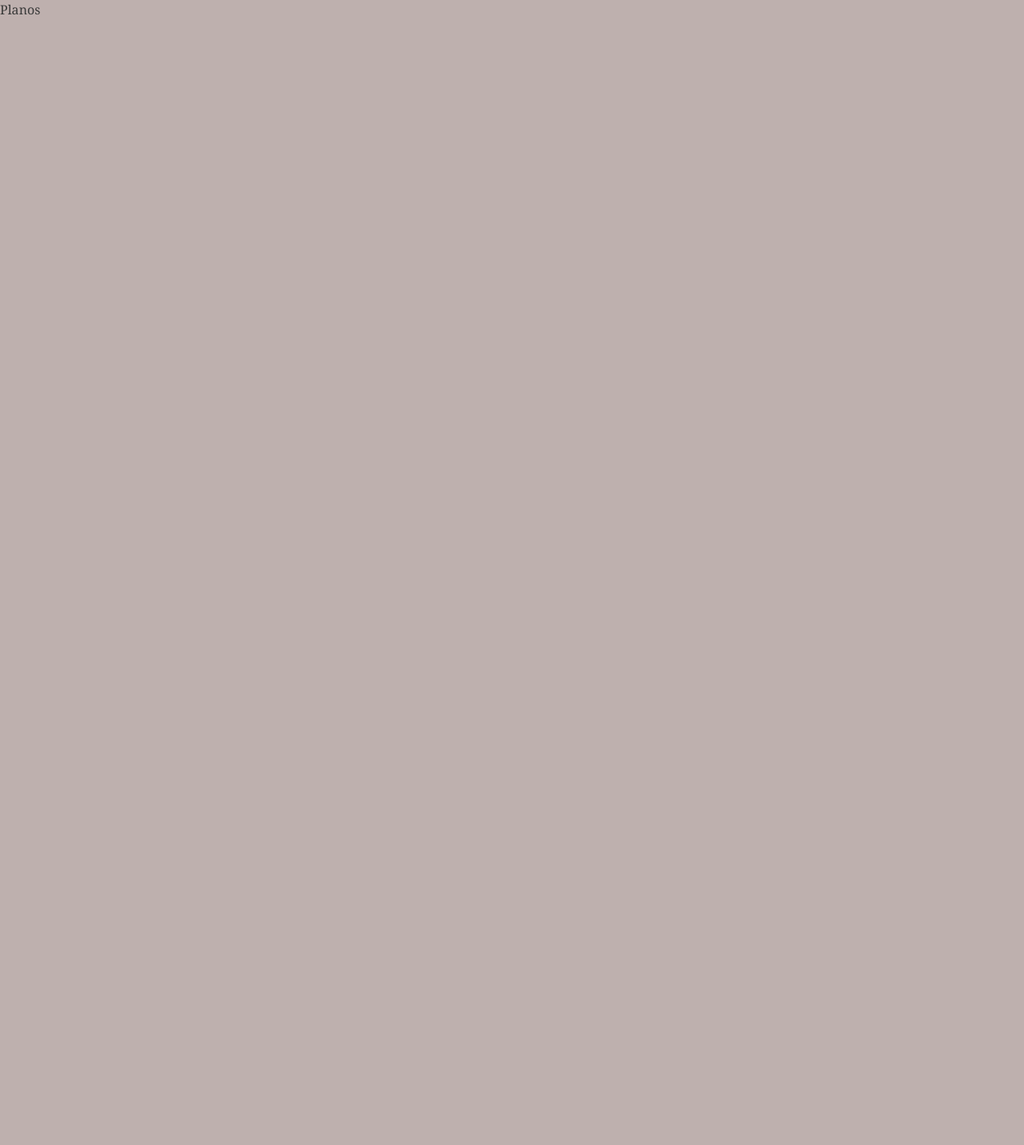
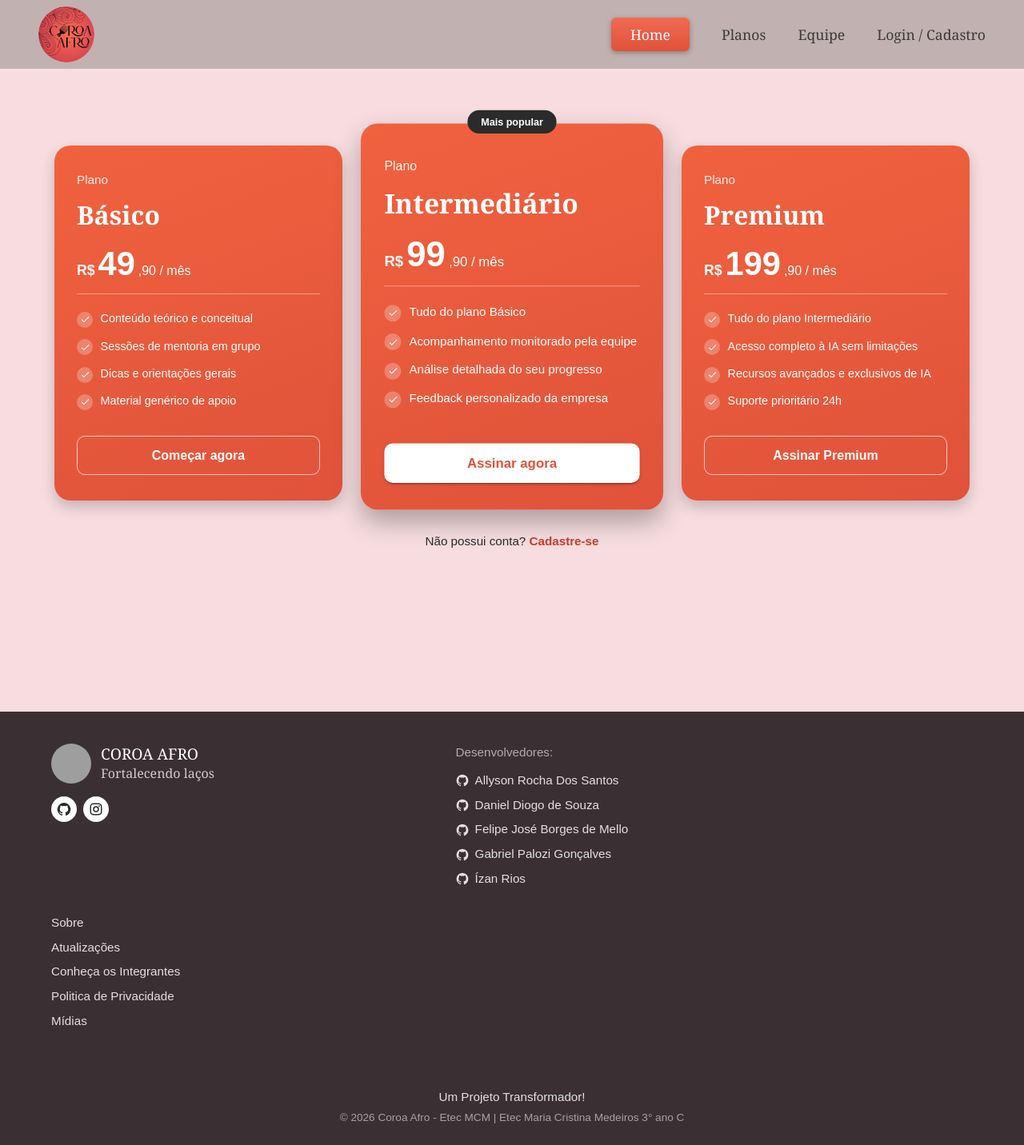
Before and after one commit to Felipejbm/CoroaAfro, a React (Vite) app: page /planos in a window 1280 px wide. Shown: the whole page at 80% size. Before the commit the page ends 800 px from the top, so only its background shows below. Built offline with nearby package versions, Linux system fonts and the light colour scheme; grey boxes are pictures that could not be loaded.

Commit message:
feat(pages): adiciona tela dos planos

```diff
--- a/src/pages/LandPage/Planos/Planos.tsx
+++ b/src/components/Planos/Planos.tsx
@@ -1,6 +1,6 @@
 import { Typography, Button, Container, Link, Stack, Box } from "@mui/material";
 import CheckIcon from "@mui/icons-material/Check";
-import { plans } from "../LandPage.utils";
+import { plans } from "../../pages/LandPage/LandPage.utils";
 
 export default function PricingPage() {
   return (
--- a/src/pages/LandPage/LandPage.tsx
+++ b/src/pages/LandPage/LandPage.tsx
@@ -12,7 +12,7 @@ import { styles } from "./LandPage.styles";
 import { items } from "./LandPage.utils";
 import TestimonialsCarousel from "./Carrosel/Carrosel";
 import Footer from "../../components/FooterLandPage/FooterLandPage";
-import PricingPage from "./Planos/Planos";
+import PricingPage from "../../components/Planos/Planos";
 
 export default function LandPage() {
   return (
--- a/src/pages/Planos/Planos.tsx
+++ b/src/pages/Planos/Planos.tsx
@@ -1,9 +1,18 @@
 import { Stack } from "@mui/material";
+import NavBarLandPage from "../../components/NavBarLandPage/NavBarLandPage";
+import FooterLandPage from "../../components/FooterLandPage/FooterLandPage";
+import PricingPage from "../../components/Planos/Planos";
 
 export default function Planos() {
   return (
     <>
-      <Stack>Planos</Stack>
+      <Stack>
+        <NavBarLandPage />
+
+        <PricingPage />
+
+        <FooterLandPage />
+      </Stack>
     </>
   );
 }
```
